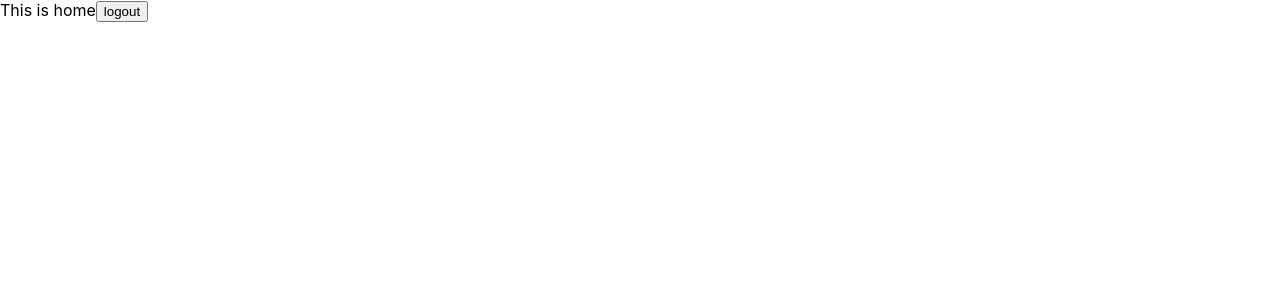
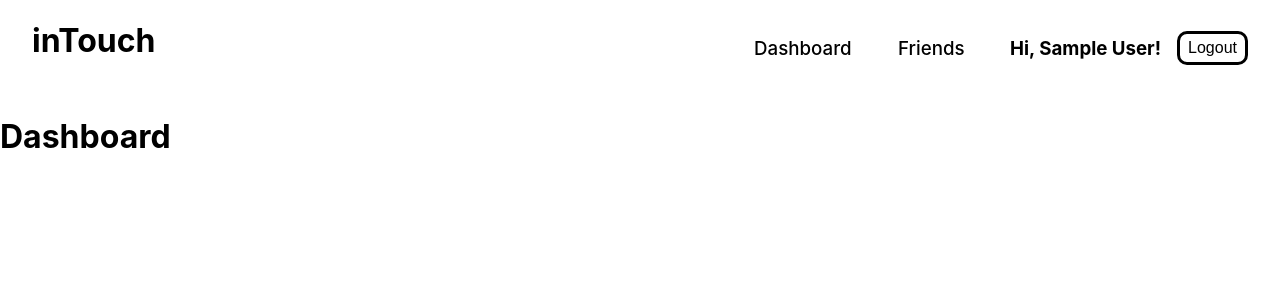
Before and after one commit to KDhieb/inTouch, a React (Create React App) app: page /dashboard in a window 1280 px wide. Before the commit this address led to /. Shown: the top 300 px of the page. Built offline with nearby package versions, Linux system fonts and the light colour scheme; no server answers; sample sign-in values are in the browser's storage.

Commit message:
added navbar

```diff
--- a/src/App.js
+++ b/src/App.js
@@ -9,7 +9,8 @@ import {
 import {
   Home,
   SignIn,
-  Friends
+  Friends,
+  Dashboard
 } from './pages';
 import UserProvider from "./providers/UserProvider";
 
@@ -31,6 +32,9 @@ function App() {
           <Route path="/friends">
             <Friends />
           </Route>
+          <Route path="/dashboard">
+            <Dashboard />
+          </Route>
           <Route path="/">
             <Home />
           </Route>
--- /dev/null
+++ b/src/components/Navbar/Navbar.js
@@ -0,0 +1,44 @@
+import React, { useEffect, useContext, useState } from "react";
+import classes from './Navbar.module.css';
+import { UserContext } from "../../providers/UserProvider";
+import { useHistory } from 'react-router-dom';
+import { logOut } from "../../services/firebase";
+
+export default function Navbar() {
+  const user = useContext(UserContext);
+  const history = useHistory();
+
+  const toSignIn = () => {
+    history.push('/sign-in');
+  }
+
+  const toHome = () => {
+    history.push('/');
+  }
+
+  const toDashboard = () => {
+    history.push('/dashboard');
+  }
+
+  const toFriends = () => {
+    history.push('/friends');
+  }
+
+  return (
+    <div className={ classes.container }>
+      <h1 className={ classes.logo } onClick={ toHome }>inTouch</h1>
+      <div className={ classes.rightNav }>
+        { user && <h3 className={ classes.navDB } onClick={ toDashboard }>Dashboard</h3> }
+        { user && <h3 className={ classes.nav } onClick={ toFriends }>Friends</h3> }
+        { user && <h3 className={ classes.user }>Hi, { user.displayName }!</h3> }
+        <div className={ classes.buttons }>
+          {
+            user
+            ? <button onClick={ logOut } className={ classes.logout }>Logout</button>
+            : <button onClick= { toSignIn } className={ classes.signIn }>Sign In</button>
+          }
+        </div>
+      </div>
+    </div>
+  )
+}
--- /dev/null
+++ b/src/components/Navbar/Navbar.module.css
@@ -0,0 +1,85 @@
+.container {
+  display: flex;
+  flex-direction: row;
+  justify-content: space-between;
+  height: 12vh;
+  /* background-color: aqua; */
+  padding: 0 2rem 0 2rem;
+}
+
+.rightNav {
+  margin-left: 2rem;
+  display: flex;
+  flex-direction: row;
+  /* height: fit-content; */
+  justify-content: center;
+  align-items: center;
+}
+
+.nav {
+  font-weight: 500;
+  margin-right: 2rem;
+  width: 5rem;
+}
+
+.navDB {
+  font-weight: 500;
+  margin-right: 2rem;
+  width: 7rem;
+}
+
+.nav:hover, .navDB:hover {
+  font-weight: 700;
+  transition: 0.3s;
+  cursor: pointer;
+}
+
+.logo:hover {
+  cursor: pointer;
+}
+
+.user {
+  margin-right: 1rem;
+}
+
+.buttons {
+  display: flex;
+  justify-content: center;
+  align-items: center;
+}
+
+.logout {
+  border: solid 0.2rem;
+  border-radius: 10px;
+  border-color: black;
+  background-color: white;
+  font-size: 1rem;
+  padding: 0.3rem 0.5rem 0.3rem 0.5rem;
+}
+
+.signIn {
+  border: solid 0.2rem;
+  border-radius: 10px;
+  border-color: black;
+  background-color: black;
+  font-size: 1rem;
+  padding: 0.3rem 0.5rem 0.3rem 0.5rem;
+  color: white;
+}
+
+.logout:hover {
+  border-color: black;
+  background-color: black;
+  color: white;
+}
+
+.signIn:hover {
+  border-color: black;
+  background-color: white;
+  color: black;
+}
+
+.logout:hover, .signIn:hover {
+  transition: 0.3s;
+  cursor: pointer;
+}
--- /dev/null
+++ b/src/pages/Dashboard/Dashboard.js
@@ -0,0 +1,22 @@
+import React, { useEffect, useContext, useState } from 'react';
+import { UserContext } from "../../providers/UserProvider";
+import { useHistory } from 'react-router-dom';
+import Navbar from '../../components/Navbar/Navbar';
+
+export default function Dashboard() {
+  const user = useContext(UserContext);
+  const history = useHistory();
+
+  useEffect(() => {
+    if (!user) {
+      history.push('/sign-in');
+    }
+  }, [user]);
+
+  return (
+    <div>
+      <Navbar />
+      <h1>Dashboard</h1>
+    </div>
+  )
+}
--- a/src/pages/Friends/Friends.js
+++ b/src/pages/Friends/Friends.js
@@ -1,10 +1,12 @@
 import React from 'react';
 import classes from './Friends.module.css';
+import Navbar from '../../components/Navbar/Navbar';
 
 export default function Friends() {
   return (
     <div>
-      This is friends
+      <Navbar/>
+      <h1>This is friends</h1>
     </div>
   )
 }
--- a/src/pages/Home/Home.js
+++ b/src/pages/Home/Home.js
@@ -1,24 +1,24 @@
 import React, { useEffect, useContext, useState } from "react";
 import classes from './Home.module.css';
-import { UserContext } from "../../providers/UserProvider";
-import { useHistory } from 'react-router-dom';
-import { logOut } from "../../services/firebase";
-// import firebase from "firebase";
+// import { UserContext } from "../../providers/UserProvider";
+// import { useHistory } from 'react-router-dom';
+// import { logOut } from "../../services/firebase";
+import Navbar from '../../components/Navbar/Navbar';
 
 export default function Home() {
-  const user = useContext(UserContext);
-  const history = useHistory();
+  // const user = useContext(UserContext);
+  // const history = useHistory();
 
-  useEffect(() => {
-    if (!user) {
-      history.push('/sign-in');
-    }
-  }, [user]);
+  // useEffect(() => {
+  //   if (!user) {
+  //     history.push('/sign-in');
+  //   }
+  // }, [user]);
 
   return (
     <div>
-      This is home
-      <button onClick={logOut}>logout</button>
+      <Navbar/>
+      {/* <button onClick={logOut}>logout</button> */}
     </div>
   )
 }
--- a/src/pages/SignIn/SignIn.js
+++ b/src/pages/SignIn/SignIn.js
@@ -10,7 +10,7 @@ export default function SignUp() {
 
   useEffect(() => {
     if (user) {
-      history.push('/');
+      history.push('/dashboard');
     }
   }, [user]);
 
--- a/src/pages/index.js
+++ b/src/pages/index.js
@@ -1,3 +1,4 @@
 export { default as Home } from './Home/Home';
+export { default as Dashboard } from './Dashboard/Dashboard';
 export { default as SignIn } from './SignIn/SignIn';
 export { default as Friends } from './Friends/Friends';
```
Also changed, not shown: src/pages/Dashboard/Dashboard.module.css (added).
